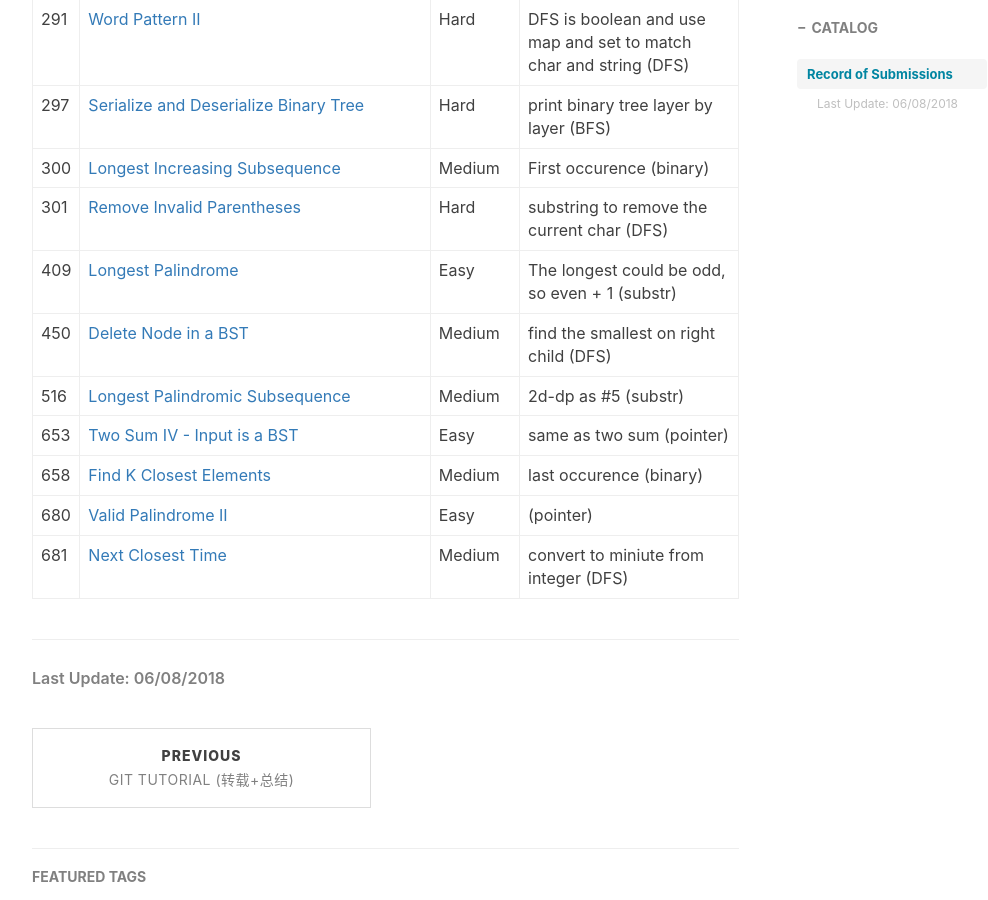
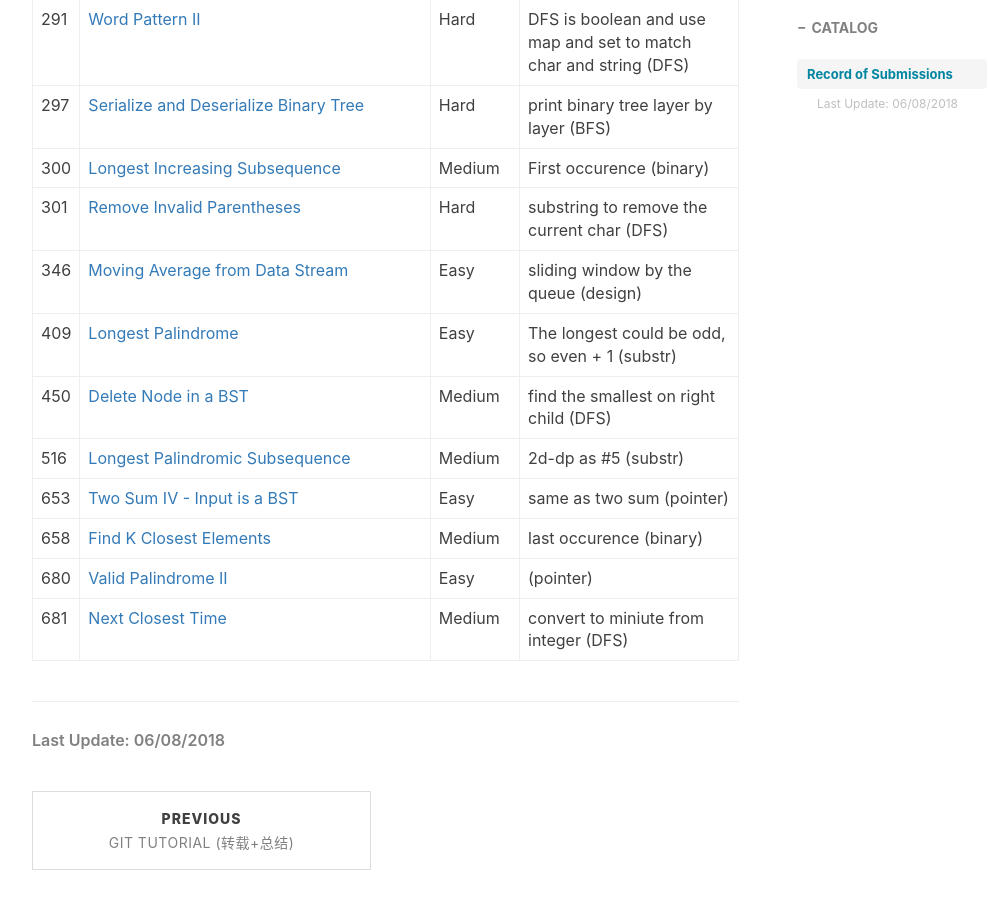
Before and after one commit to ly16/ly16.github.io, a Jekyll site: the page built from _posts/2018-05-18-leetcode-record-round1.md, in a window 1280 px wide and 900 px high, scrolled down 6645 px. Shown: the whole window, without its empty margins (233-1221 px from the left). Built offline with Jekyll 4.4.1, drawn with Linux system fonts in a browser that asks for light colours; nearby versions of some CDN libraries; comment, search, counter and statistics services are not loaded.

Commit message:
Update 2018-05-18-leetcode-record-round1.md

```diff
--- a/_posts/2018-05-18-leetcode-record-round1.md
+++ b/_posts/2018-05-18-leetcode-record-round1.md
@@ -111,6 +111,7 @@ tags:
 |297|[Serialize and Deserialize Binary Tree](https://github.com/ly16/LC-Practice/blob/master/Binary%20Tree%20Serialization.java)|Hard|print binary tree layer by layer (BFS)|
 |300|[Longest Increasing Subsequence](https://github.com/ly16/LC-Practice/blob/master/Longest%20Ascending%20Subsequence.java)|Medium|First occurence (binary)|
 |301|[Remove Invalid Parentheses](https://github.com/ly16/LC-Practice/blob/master/Remove%20Invalid%20Parentheses.java)|Hard| substring to remove the current char (DFS)|
+|346|[Moving Average from Data Stream](https://github.com/ly16/LC-Practice/blob/master/Moving%20Average%20from%20Data%20Stream.java)|Easy|sliding window by the queue (design)|
 |409|[Longest Palindrome](https://github.com/ly16/LC-Practice/blob/master/Longest%20Palindrome.java)|Easy|The longest could be odd, so even + 1 (substr)|
 |450|[Delete Node in a BST](https://github.com/ly16/LC-Practice/blob/master/Delete%20Node%20in%20a%20BST.java)|Medium|find the smallest on right child (DFS)|
 |516|[Longest Palindromic Subsequence](https://github.com/ly16/LC-Practice/blob/master/Longest%20Palindromic%20Subsequence.java)|Medium|2d-dp as #5 (substr)|
```
